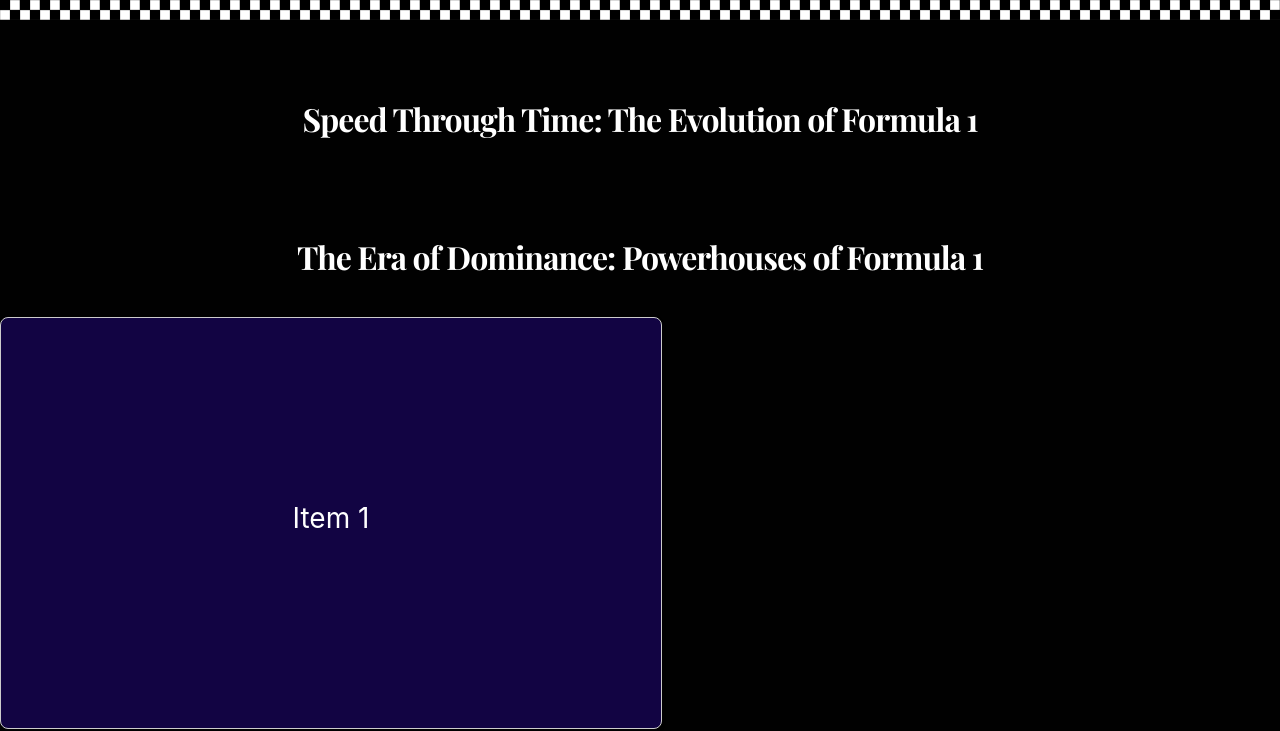
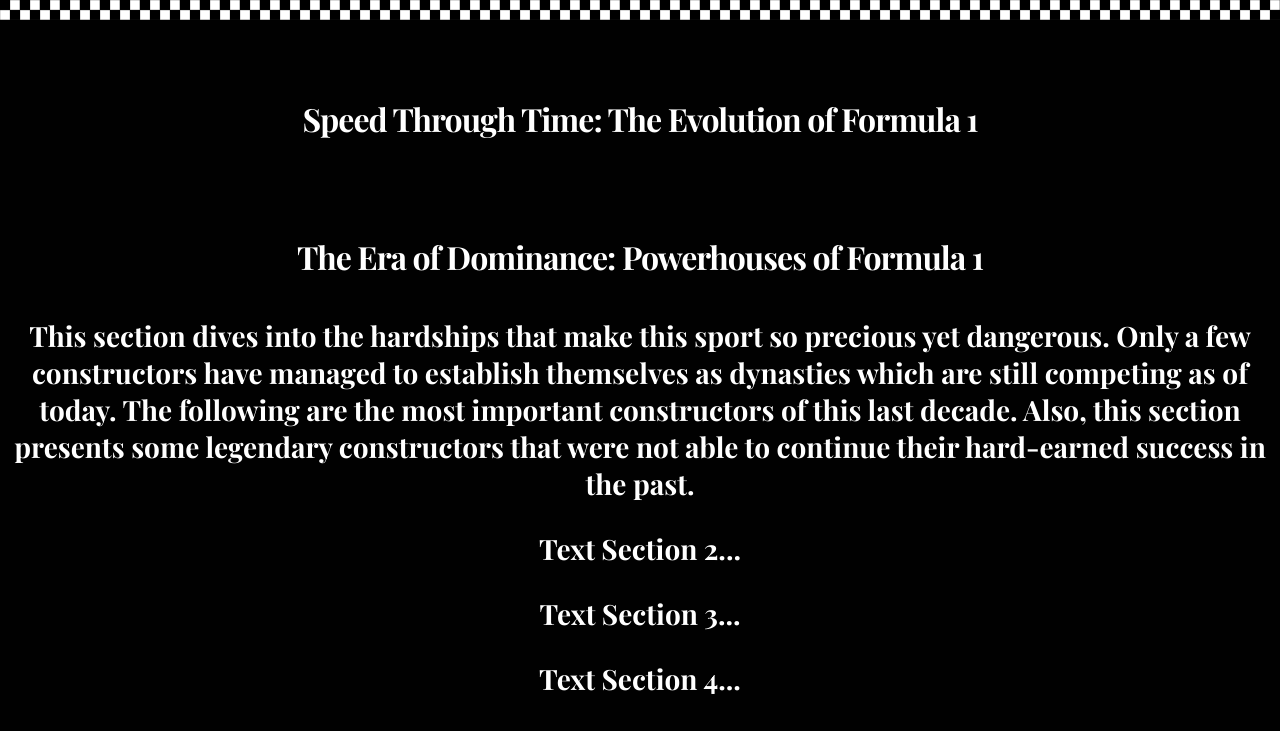
Before and after one commit to edouard20/projet-inf8808, a React (Create React App) app: page / in a window 1280 px wide. Shown: the top 731 px of the page. Built offline with nearby package versions, Linux system fonts and the light colour scheme.

Commit message:
added a text section describing the first visualization with animation

```diff
--- a/src/App.css
+++ b/src/App.css
@@ -50,13 +50,14 @@
   box-shadow: 0 2px 4px rgba(0, 0, 0, 0.1);
   background-color: #333;
 }
-
+/*
 .card:nth-child(odd) {
   align-self: flex-end;
   background-color: #120443;
-}
+} */
 
 .card-text {
+  font-family: 'Playfair Display', serif;
   font-size: 28px;
   color: #fff;
 }
--- a/src/App.js
+++ b/src/App.js
@@ -2,10 +2,11 @@
 import './App.css';
 import ProgressBar from './ProgressBar';
 import TitleText from './TitleText';
-import Card from "./Card";
+import TextSection from "./TextSection";
+import data from './texts.json';
 
 function App() {
-  const items = ["Item 1", "Item 2", "Item 3", "Item 4", "Item 5"];
+  const items = data.texts;
   return (
     <>
       <ProgressBar/>
@@ -15,7 +16,7 @@
       <TitleText/>
       <div className="App">
       {items.map((item, i) => (
-        <Card key={i} text={item} index={i} />
+        <TextSection key={i} text={item}/>
       ))}
     </div>
     </>
--- a/src/Card.js
+++ b/src/TextSection.js
@@ -2,21 +2,18 @@
 import { motion } from "framer-motion";
 import './App.css';
 
-function Card({ text, index }) {
+function TextSection({ text }) {
   return (
     <motion.div
-      className="card"
       initial={{
         opacity: 0,
-        x: index % 2 === 0 ? 50 : -50
       }}
       whileInView={{
         opacity: 1,
-        x: 0,
         transition: {
-          duration: 1
+        duration: 3
         }
-      }}
+    }}
       viewport={{ once: true }}
     >
       <p className="card-text">{text}</p>
@@ -24,4 +21,4 @@
   );
 }
 
-export default Card;
+export default TextSection;
--- a/src/TitleText.js
+++ b/src/TitleText.js
@@ -18,6 +18,7 @@
     <div className="introduction-text" ref={ref}>
       {text.map((el, i) => (
         <motion.span
+          whileInView={{ opacity: 1.5 }}
           initial="hidden"
           animate={controls}
           variants={{
--- /dev/null
+++ b/src/texts.json
@@ -0,0 +1,9 @@
+{
+    "texts": [
+      "This section dives into the hardships that make this sport so precious yet dangerous. Only a few constructors have managed to establish themselves as dynasties which are still competing as of today. The following are the most important constructors of this last decade. Also, this section presents some legendary constructors that were not able to continue their hard-earned success in the past.",
+      "Text Section 2...",
+      "Text Section 3...",
+      "Text Section 4...",
+      "Text Section 5..."
+    ]
+  }
```
